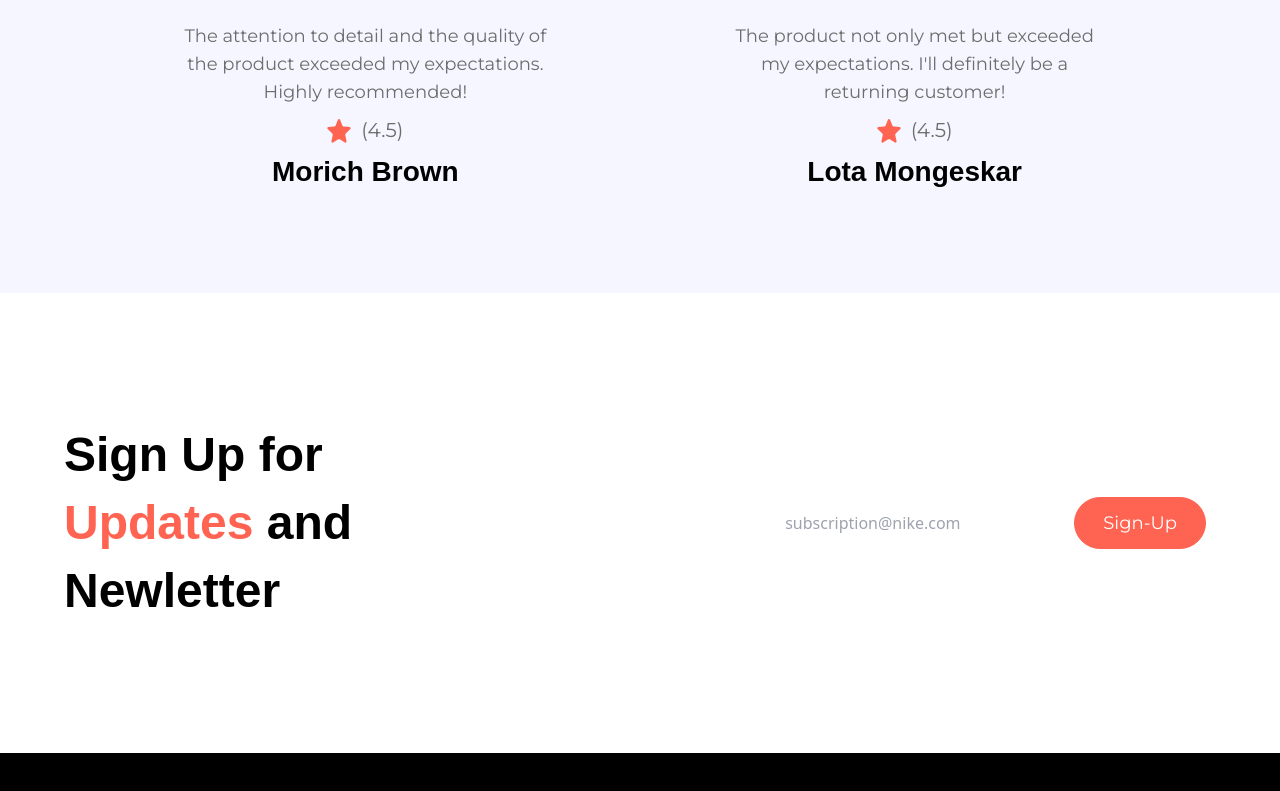
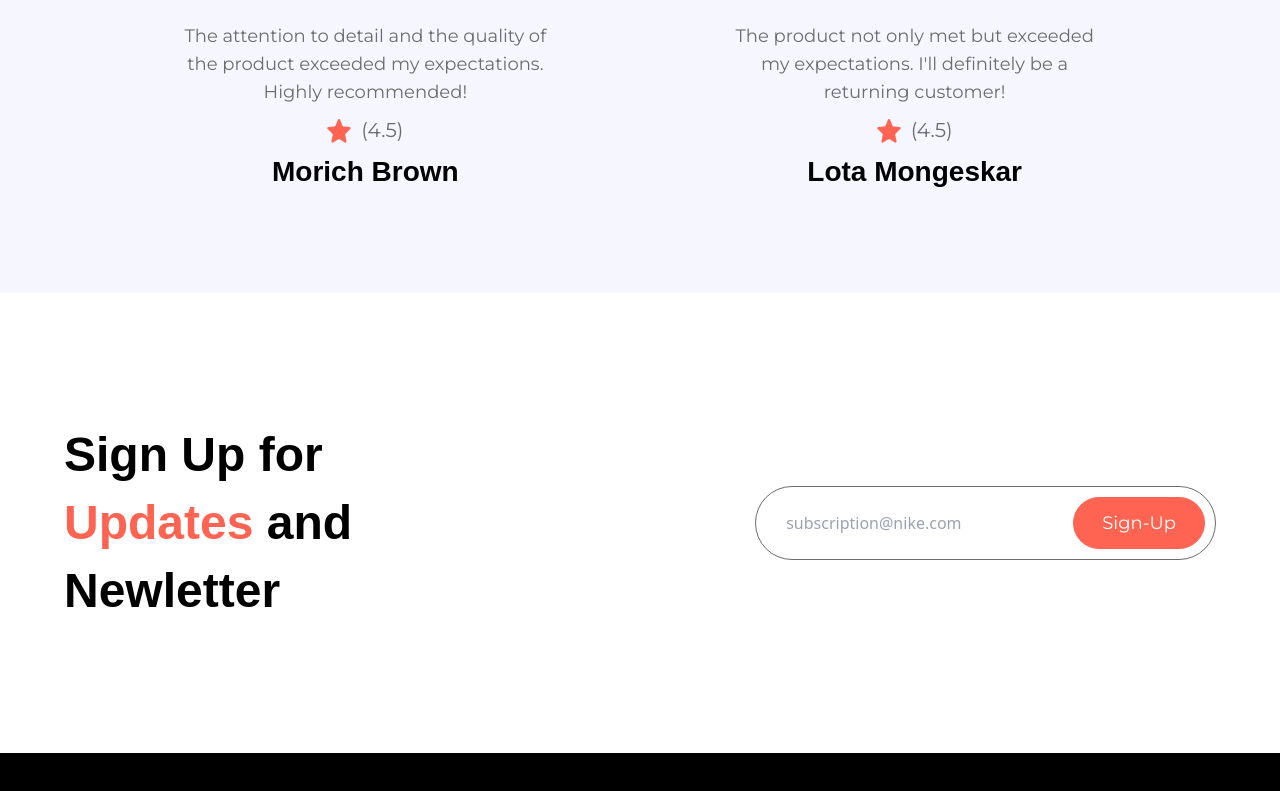
Before and after one commit to drvcodenta/nike, a React (Vite) app: page / in a window 1280 px wide. Shown: the part 3998-4789 px from the top of the page. Built offline with nearby package versions, Linux system fonts and the light colour scheme; a web font is replaced by a local one.

Commit message:
fix: Update border

```diff
--- a/src/sections/Subscribe.jsx
+++ b/src/sections/Subscribe.jsx
@@ -9,7 +9,7 @@
       <h3 className="text-4xl leading-[68px] lg:max-w-md font-palanquin font-bold">
         Sign Up for <span className="text-coral-red"> Updates </span>and Newletter
       </h3>
-      <div className='lg:max-w-[40%] w-full items-center flex max-sm:flex-col gap-5 p-2.5 sm:border-slate-gray rounded-full'>
+      <div className='lg:max-w-[40%] w-full items-center flex max-sm:flex-col gap-5 p-2.5 sm:border sm:border-slate-gray rounded-full'>
         <input
           type='text'
           placeholder="subscription@nike.com"
```
